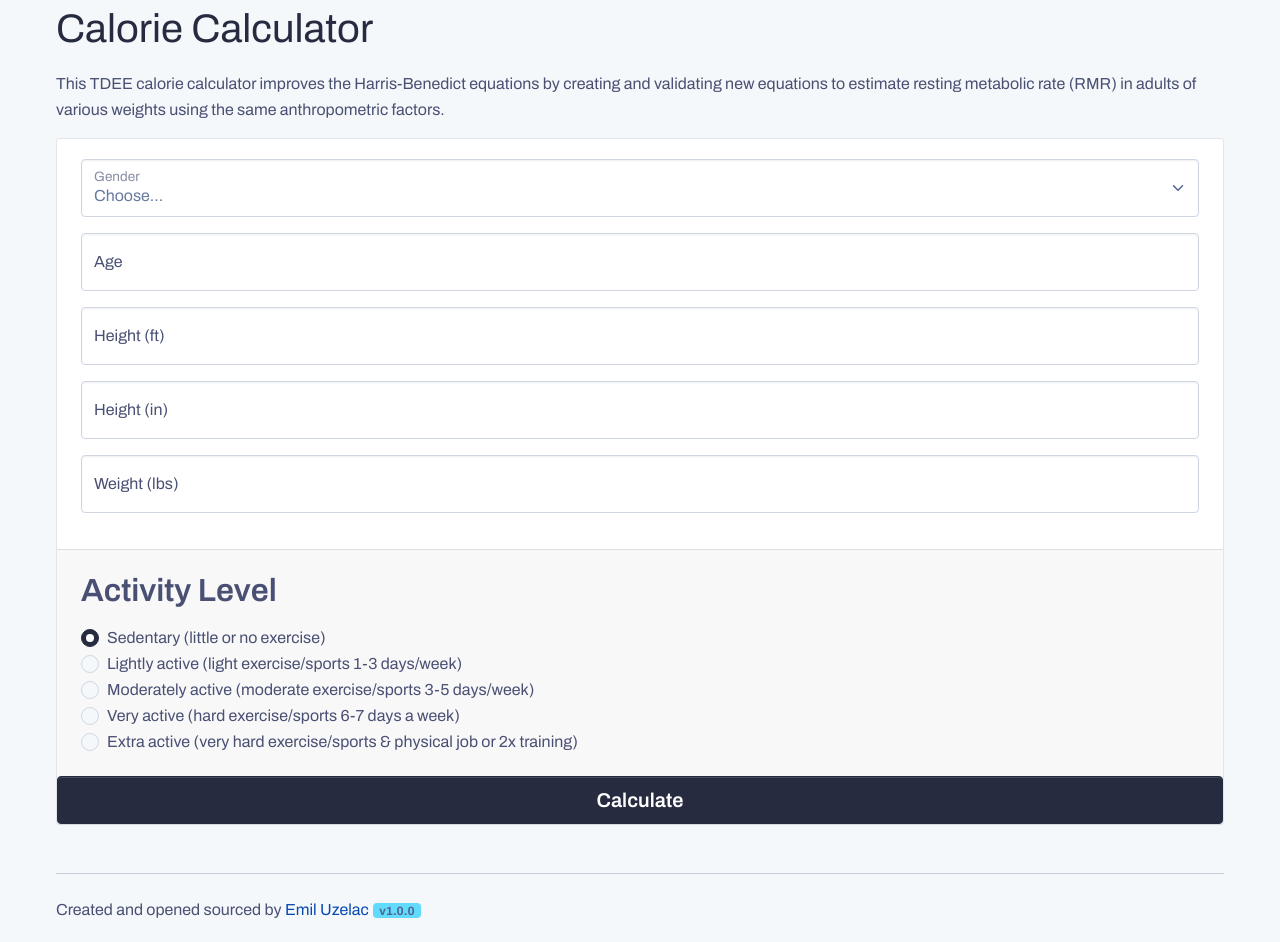
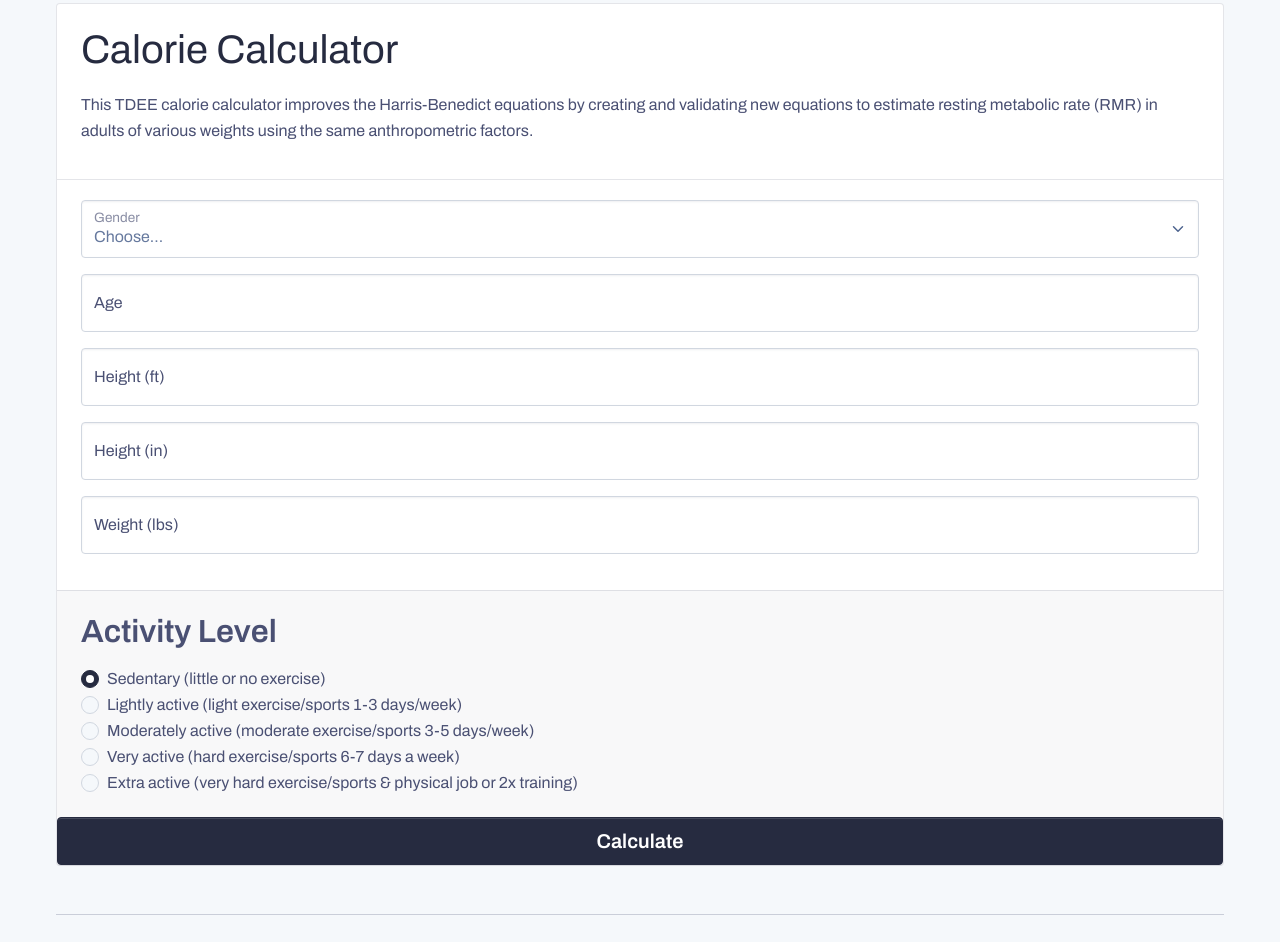
Before and after one commit to emiluzelac/caloric, a Next.js app: page / in a window 1280 px wide. Shown: the part 120-1062 px from the top of the page. Built offline with nearby package versions, Linux system fonts and the light colour scheme.

Commit message:
Class updates

```diff
--- a/src/components/Calculator.tsx
+++ b/src/components/Calculator.tsx
@@ -118,6 +118,8 @@ const Calculator: React.FC = () => {
         className="my-4"
         style={{ display: showResults ? 'none' : 'block' }}
       >
+        <div className='card'>
+        <div className='card-header'>
         <h1 className="h1 mb-3 fw-normal">Calorie Calculator</h1>
         <p>
           This TDEE calorie calculator improves the Harris-Benedict equations by
@@ -125,7 +127,7 @@ const Calculator: React.FC = () => {
           rate (RMR) in adults of various weights using the same anthropometric
           factors.
         </p>
-        <div className='card'>
+        </div>
         <div className='card-body'>
         <div className="form-floating mb-3">
           <select
--- a/src/components/Footer.tsx
+++ b/src/components/Footer.tsx
@@ -8,7 +8,7 @@ const Footer: React.FC = () => {
           Emil Uzelac
         </a>
       </span>
-      <span className="badge bg-secondary ms-1 text-gray-800 badge-sm">v1.0.0</span>
+      <span className="me-1 badge bg-info">v1.0.0</span>
     </footer>
   );
 };
```
